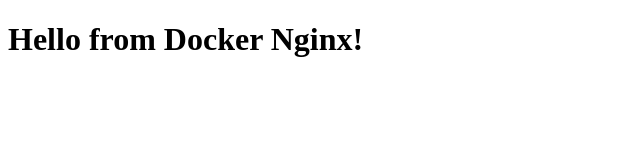
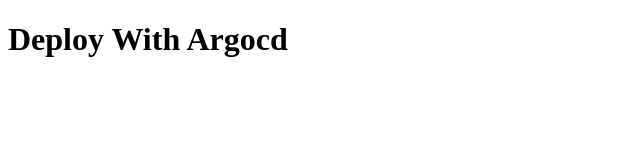
Before and after one commit to irfanrizkiantopratama/argocd, a plain HTML site: page simple-app/index.html in a window 1280 px wide. Shown: the whole page, without its empty margins (0-640 px from the left). Drawn offline with Linux system fonts and the light colour scheme.

Commit message:
Update index.html

```diff
--- a/simple-app/index.html
+++ b/simple-app/index.html
@@ -4,11 +4,11 @@
 <head>
     <meta charset="UTF-8">
     <meta name="viewport" content="width=device-width, initial-scale=1.0">
-    <title>Hello testing dtest</title>
+    <title>Hello World</title>
 </head>
 
 <body>
-    <h1>Hello from Docker Nginx!</h1>
+    <h1>Deploy With Argocd</h1>
 </body>
 
 </html>
```
